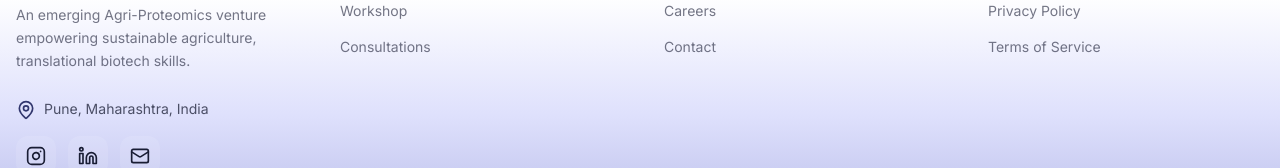
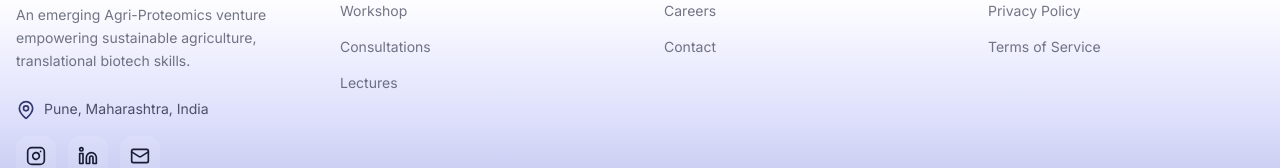
Before and after one commit to RiyaTorgal/biometrics_ui_project_nextjs, a Next.js app: page /careers in a window 1280 px wide. Shown: the part 1748-1916 px from the top of the page. Built offline with nearby package versions, Linux system fonts and the light colour scheme.

Commit message:
feat: add Lectures link to footer and improve hash link handling for smooth scrolling

```diff
--- a/app/components/Footer.tsx
+++ b/app/components/Footer.tsx
@@ -162,6 +162,7 @@ const footerLinks = {
     // { label: "Transcriptomics", href: "#" },
     { label: "Consultations", href: "/services#consulting" },
     // { label: "Metabolomics", href: "#" },
+    { label: "Lectures", href: "/services#lectures" },
   ],
   company: [
     // { label: "Our Team", href: "/#" },
@@ -196,18 +197,17 @@ export function Footer() {
   // };
 
   const handleHashLink = (e: React.MouseEvent<HTMLAnchorElement>, href: string) => {
-    const [path, hash] = href.split("#");
+    const hash = href.startsWith("/#") ? href.slice(1) : href.startsWith("#") ? href : null;
     if (!hash) return;
+    if (window.location.pathname !== "/") return;
 
-    // Normalize: "/#contact" splits to path="" — treat that as "/"
-    const normalizedPath = path === "" ? "/" : path;
+    e.preventDefault();
+    const target = document.querySelector(hash);
+    if (!target) return;
 
-    if (typeof window !== "undefined" && window.location.pathname === normalizedPath) {
-      e.preventDefault();
-      const target = document.querySelector(`#${hash}`);
-      if (!target) return;
-      target.scrollIntoView({ behavior: "smooth" });
-    }
+    const navbarHeight = 80; // matches your h-20 (80px)
+    const offsetPosition = target.getBoundingClientRect().top + window.scrollY - navbarHeight;
+    window.scrollTo({ top: offsetPosition, behavior: "smooth" });
     // Otherwise let Next.js Link handle the navigation normally
   };
 
```
